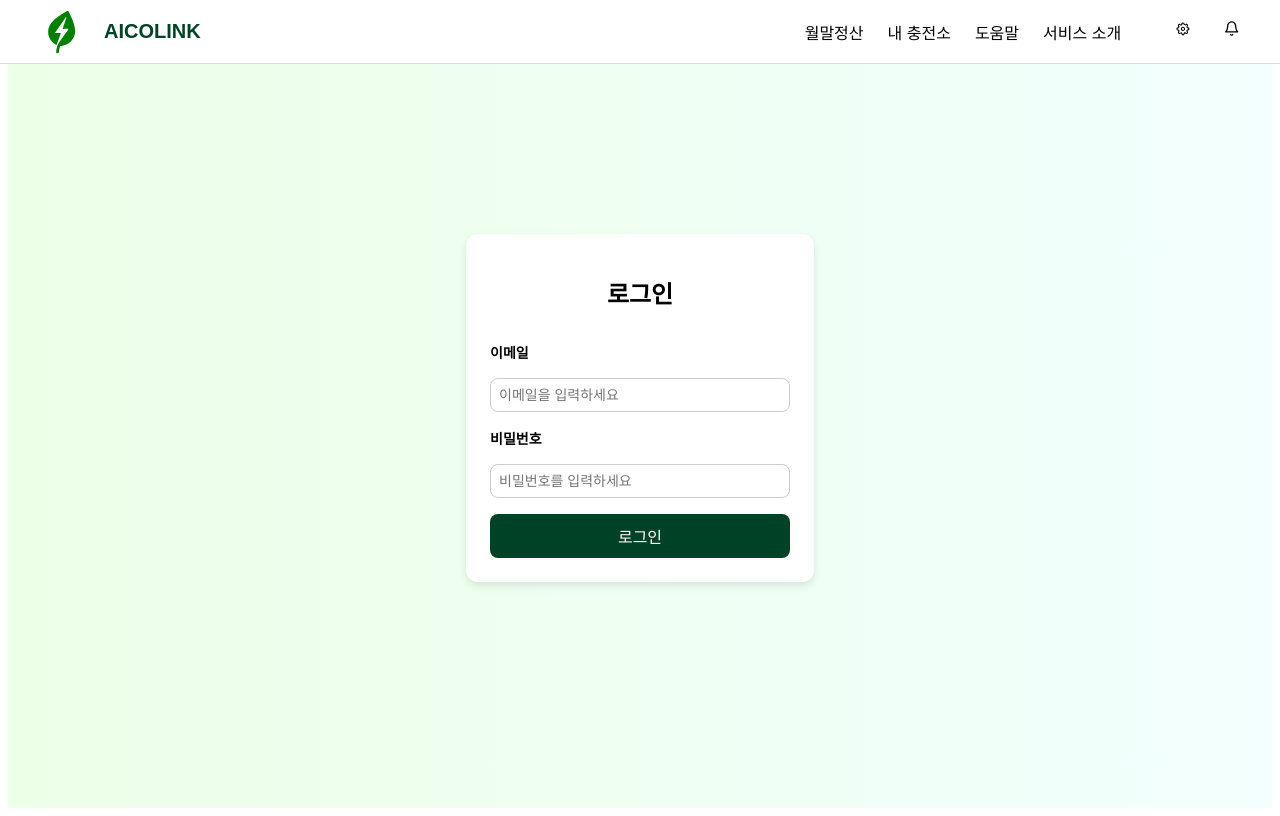
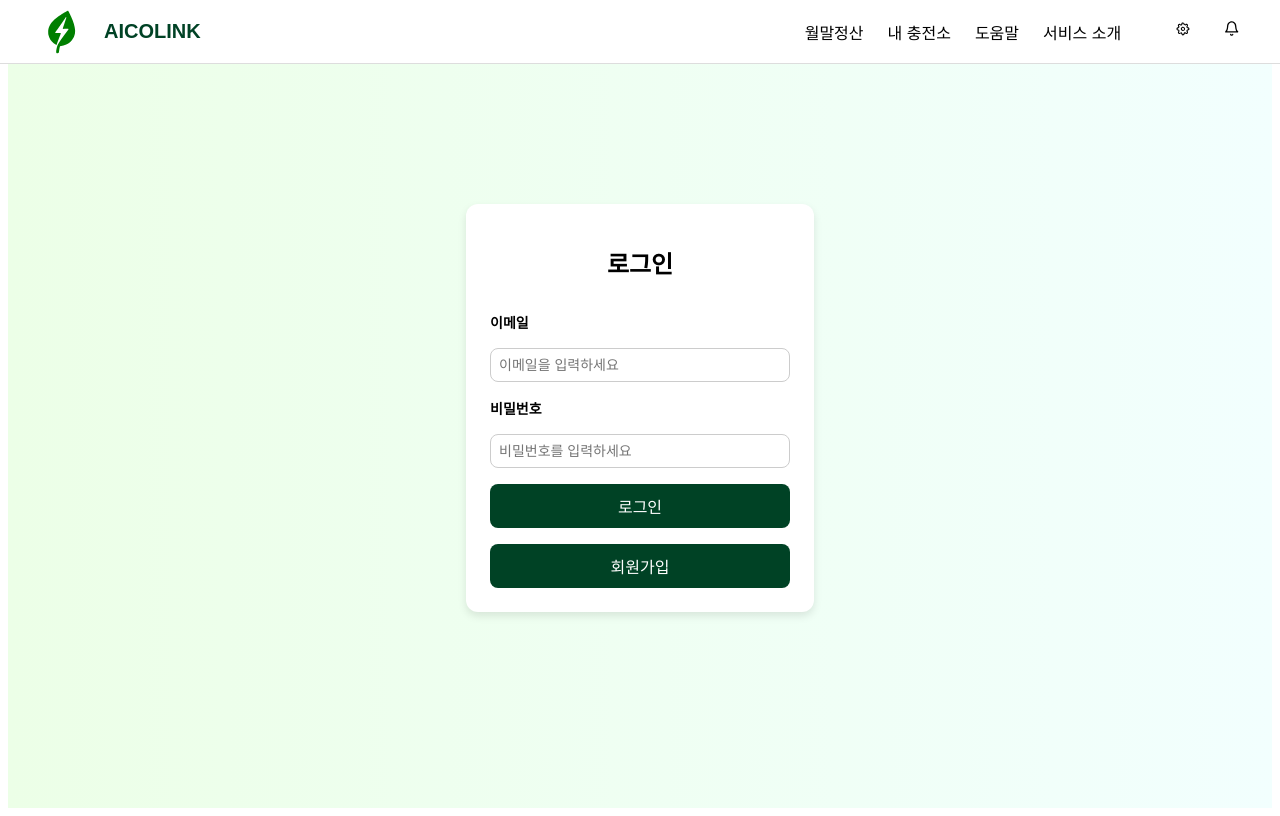
Before and after one commit to Capstone-whiteday/frontend-aicolink, a React (Vite) app: page /login in a window 1280 px wide. Built offline with nearby package versions, Linux system fonts and the light colour scheme.

Commit message:
made sign up button

```diff
--- a/src/Components/Login.jsx
+++ b/src/Components/Login.jsx
@@ -38,6 +38,7 @@ const Login = ({ setIsLoggedIn }) => {
           required
         />
         <button type="submit">로그인</button>
+        <button type="submit">회원가입</button>
       </form>
     </div>
   );
```
